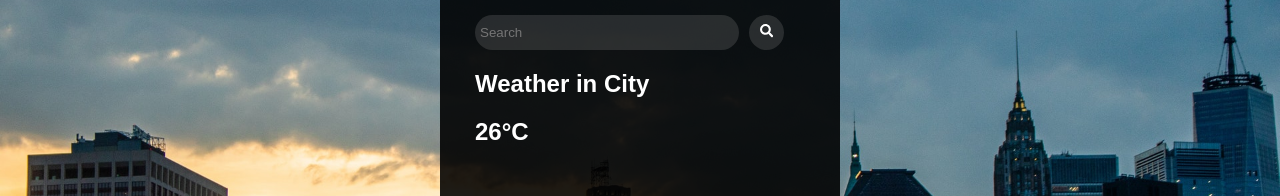
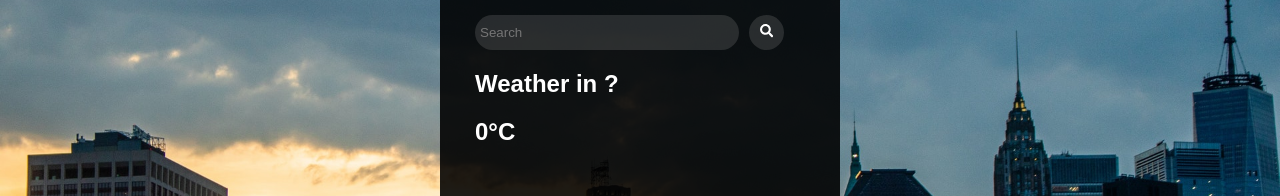
Before and after one commit to josevini/weather-page, a React (Create React App) app: page / in a window 1280 px wide. Shown: the part 260-456 px from the top of the page. Built offline with nearby package versions, Linux system fonts and the light colour scheme.

Commit message:
Pulling data from API

```diff
--- a/src/components/WeatherInfo/index.js
+++ b/src/components/WeatherInfo/index.js
@@ -1,17 +1,37 @@
+import { useState } from 'react'
 import { FaSearch } from 'react-icons/fa'
+import request from '../../api/api'
 import './styles.css'
 
 export default function WeatherInfo () {
+    const [valueSearch, setValueSearch] = useState('')
+    const [city, setCity] = useState('?')
+    const [temp, setTemp] = useState(0)
+
+
     return (
         <main className='weather-container'>
-            <form className='form'>
-                <input className='search' placeholder='Search' />
-                <button className='btn-search'>
+            <div className='form'>
+                <input className='search' placeholder='Search'
+                    onChange={(event) => {
+                        setValueSearch(event.target.value)
+                    }}
+                />
+                <button className='btn-search'
+                    onClick={() => {
+                        request(valueSearch, 'metric')
+                        .then(response => response.json())
+                        .then(json => {
+                            setCity(json.name)
+                            setTemp(json.main.temp)
+                        })
+                    }}
+                >
                     <FaSearch />
                 </button>
-            </form>
-            <h2>Weather in City</h2>
-            <h2>26°C</h2>
+            </div>
+            <h2>Weather in {city}</h2>
+            <h2>{temp}°C</h2>
         </main>
     )
 }
```
